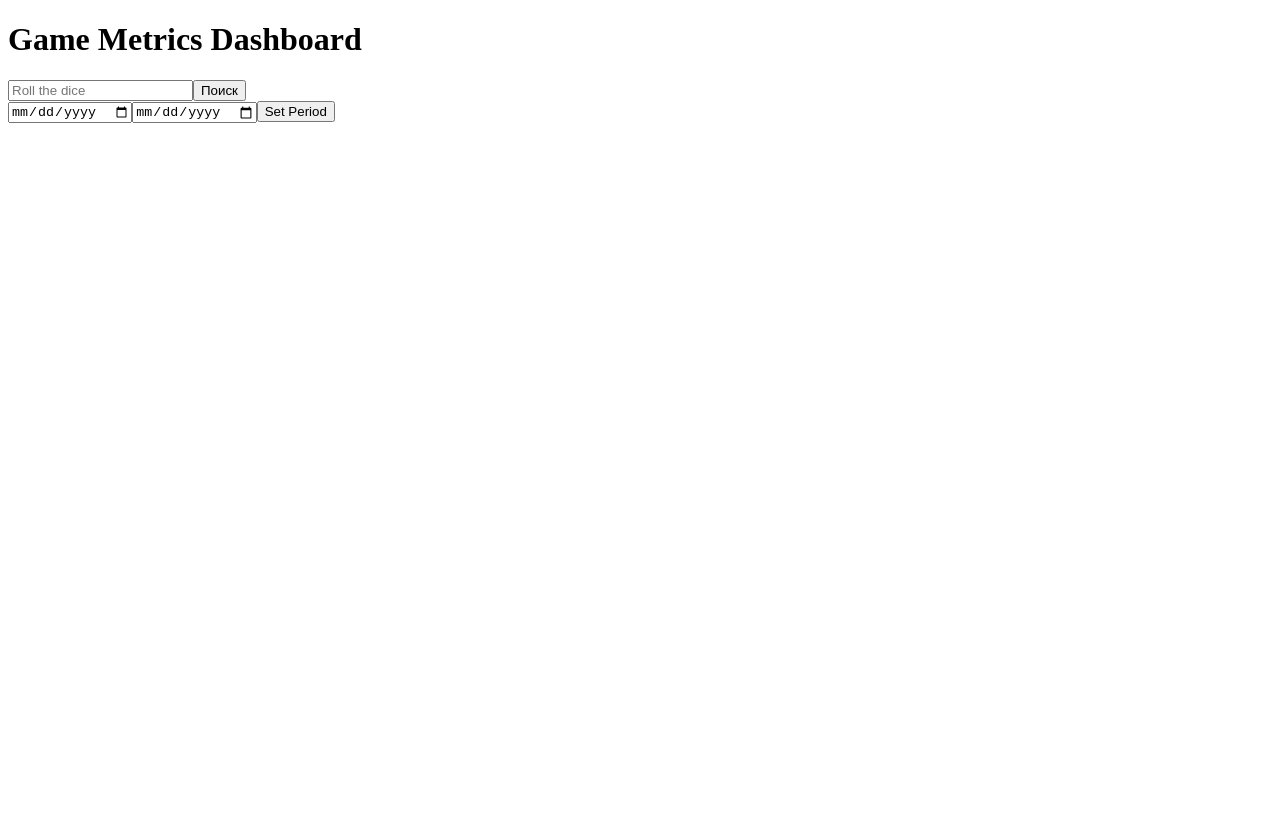
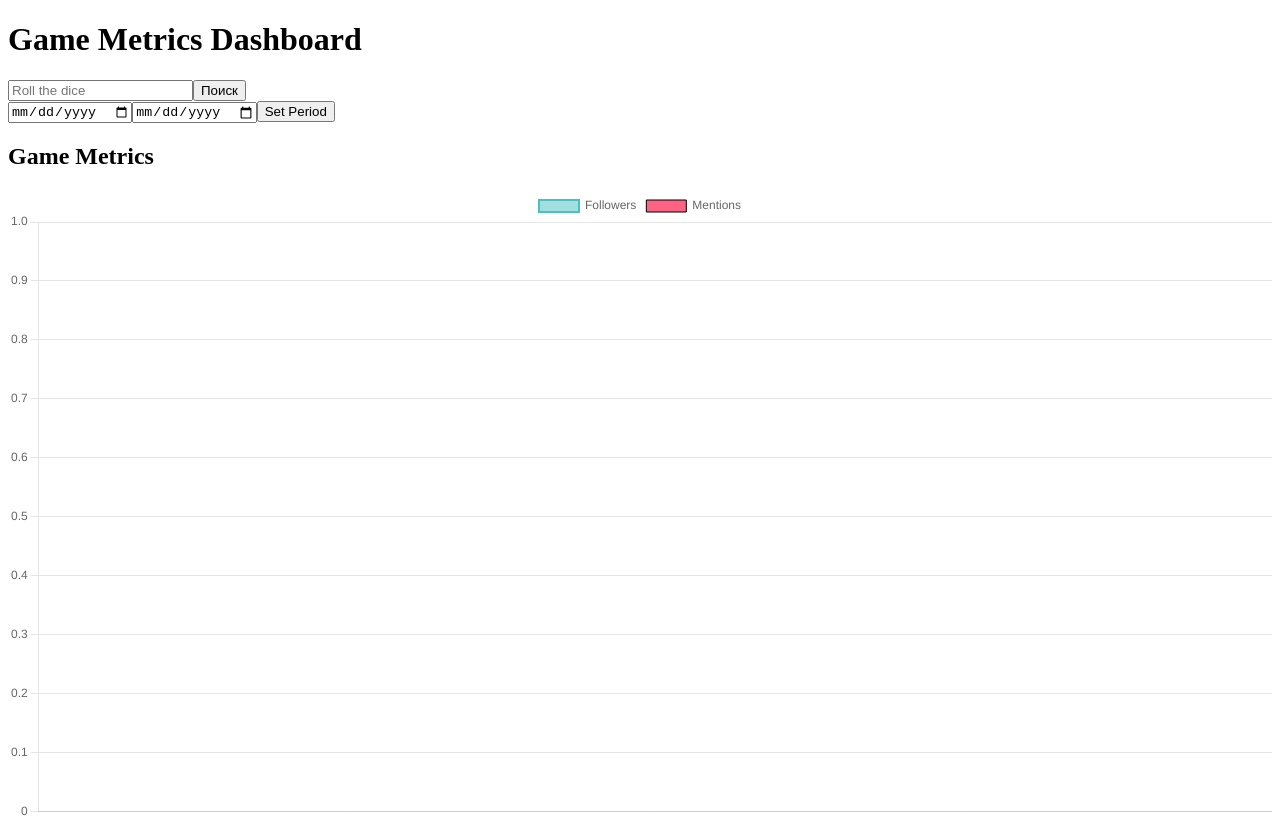
Before and after one commit to ChewBaccaYeti/Octo_games_metrics, a React app: page / in a window 1280 px wide. Before the commit the page ends 800 px from the top, so only its background shows below. Built offline with nearby package versions, Linux system fonts and the light colour scheme; no server answers.

Commit message:
Charts configuration

```diff
--- a/package.json
+++ b/package.json
@@ -38,6 +38,8 @@
     "@typescript-eslint/eslint-plugin": "^8.2.0",
     "@typescript-eslint/parser": "^8.2.0",
     "axios": "^1.7.4",
+    "chart.js": "^4.4.4",
+    "chartjs-adapter-date-fns": "^3.0.0",
     "cheerio": "^1.0.0",
     "cors": "^2.8.5",
     "d3": "^7.9.0",
@@ -51,6 +53,7 @@
     "puppeteer": "^23.1.1",
     "qs": "^6.13.0",
     "react": "^18.3.1",
+    "react-chartjs-2": "^5.2.0",
     "react-dom": "^18.3.1",
     "request": "^2.88.2"
   }
--- a/src/App.tsx
+++ b/src/App.tsx
@@ -49,7 +49,11 @@ const App: React.FC = () => {
 
     const handleSteamSearch = (data: any) => {
         console.log('Steam Data:', data);
-        setSteamData(data);
+        if (Array.isArray(data)) {
+            setSteamData(data);
+        } else {
+            setSteamData([data]); // Преобразуем в массив, если это не массив
+        }
     };
 
     return (
@@ -63,10 +67,17 @@ const App: React.FC = () => {
             {loading ? (
                 <p>Loading data...</p>
             ) : (
-                <GameChart data={mentionsData.map(post => ({
-                    date: post.date,
-                    value: 1,
-                }))} />
+                <GameChart
+                    data={steamData ? steamData.map((item: any) => ({
+                        date: item.date,
+                        followers: Number(item.followers.replace(/,/g, ''))
+                    })) : []}
+                    mentionsData={mentionsData.map(post => ({
+                        date: post.date,
+                        mention: post.title,
+                        link: post.link,
+                    }))}
+                />
             )}
             {token && (
                 <RedditRender token={token} game={game} startDate={startDate} endDate={endDate} />
--- a/src/components/GameCharts.tsx
+++ b/src/components/GameCharts.tsx
@@ -1,53 +1,100 @@
-import React, { useEffect, useRef } from 'react';
-import * as d3 from 'd3';
+import React from 'react';
+import { Line } from 'react-chartjs-2';
+import {
+    Chart as ChartJS,
+    CategoryScale,
+    LinearScale,
+    PointElement,
+    LineElement,
+    Title,
+    Tooltip,
+    Legend,
+} from 'chart.js';
+
+ChartJS.register(
+    CategoryScale,
+    LinearScale,
+    PointElement,
+    LineElement,
+    Title,
+    Tooltip,
+    Legend
+);
 
 interface GameChartProps {
-    data: Array<{ date: string; value: number }>;
+    data: { date: string; followers: number }[];
+    mentionsData: { date: string; mention: string; link: string }[];
 }
 
-const GameChart: React.FC<GameChartProps> = ({ data }) => {
-    const ref = useRef<SVGSVGElement | null>(null);
+const GameChart: React.FC<GameChartProps> = ({ data, mentionsData }) => {
+    const chartData = {
+        labels: data.map(item => item.date),
+        datasets: [
+            {
+                label: 'Followers',
+                data: data.map(item => item.followers),
+                borderColor: 'rgba(75,192,192,1)',
+                backgroundColor: 'rgba(75,192,192,0.5)',
+                fill: false,
+                tension: 0.1,
+                borderWidth: 2,
+                pointRadius: 5,
+                pointBackgroundColor: 'rgba(30, 125, 215, 0.75)',
+                pointBorderColor: 'rgba(0,0,0,1)',
+                pointHoverRadius: 7,
+                pointHoverBackgroundColor: 'rgba(210, 50, 50, 0.9)',
+                pointHoverBorderColor: 'rgba(220,220,220,1)',
+                yAxisID: 'y',
+                type: 'line' as const, // Убедитесь, что тип данных задан как "line"
+            },
+            {
+                label: 'Mentions',
+                data: mentionsData.map(item => ({ x: item.date, y: 0 })), // Используем y: 0, чтобы точки отображались на оси X
+                pointBackgroundColor: 'rgba(255,99,132,1)',
+                pointBorderColor: 'rgba(0,0,0,1)',
+                pointRadius: 5,
+                showLine: false,
+                type: 'scatter' as const, // Явно задаем тип "scatter"
+            }
+        ],
+    };
 
-    useEffect(() => {
-        if (!data || data.length === 0) return;
+    console.log('Chart Data:', chartData); // Проверка данных
 
-        const svg = d3.select(ref.current);
-        svg.selectAll('*').remove(); // Очищаем предыдущие графики
+    const options = {
+        scales: {
+            x: {
+                type: 'category' as const,
+                labels: data.map(item => new Date(item.date).toLocaleDateString()), // Форматирование даты
+            },
+            y: {
+                beginAtZero: true,
+                type: 'linear' as const,
+                position: 'left' as const,
+            },
+        },
 
-        const margin = { top: 20, right: 30, bottom: 30, left: 40 };
-        const width = 800 - margin.left - margin.right;
-        const height = 400 - margin.top - margin.bottom;
+        plugins: {
+            tooltip: {
+                callbacks: {
+                    label: function (tooltipItem: any) {
+                        if (tooltipItem.dataset.label === 'Mentions') {
+                            const mention = mentionsData[tooltipItem.dataIndex];
+                            return `${mention.mention} (${mention.date}) - ${mention.link}`;
+                        }
+                        return `${tooltipItem.dataset.label}: ${tooltipItem.formattedValue}`;
+                    },
+                },
+            },
+        },
+    };
 
-        const x = d3.scaleTime()
-            .domain(d3.extent(data, d => new Date(d.date)) as [Date, Date])
-            .range([0, width]);
-
-        const y = d3.scaleLinear()
-            .domain([0, d3.max(data, d => d.value) as number])
-            .range([height, 0]);
-
-        const line = d3.line<{ date: string; value: number }>()
-            .x(d => x(new Date(d.date)))
-            .y(d => y(d.value));
-
-        svg.append('g')
-            .attr('transform', `translate(${margin.left},${margin.top})`)
-            .call(d3.axisLeft(y));
-
-        svg.append('g')
-            .attr('transform', `translate(${margin.left},${height + margin.top})`)
-            .call(d3.axisBottom(x));
-
-        svg.append('path')
-            .datum(data)
-            .attr('transform', `translate(${margin.left},${margin.top})`)
-            .attr('fill', 'none')
-            .attr('stroke', 'steelblue')
-            .attr('stroke-width', 1.5)
-            .attr('d', line);
-    }, [data]);
-
-    return <svg ref={ref} width={800} height={400}></svg>;
+    return (
+        <div>
+            <h2>Game Metrics</h2>
+            <Line data={chartData as any} options={options} />
+        </div>
+    );
 };
 
 export default GameChart;
--- a/src/components/SteamRender.tsx
+++ b/src/components/SteamRender.tsx
@@ -8,6 +8,7 @@ interface SteamRenderProps {
 }
 
 interface SteamData {
+    gameId: string;
     gameName: string;
     currentPlayers: string;
     followers: string;
@@ -44,7 +45,6 @@ const SteamRender: React.FC<SteamRenderProps> = ({ game, startDate, endDate }) =
                 });
 
                 console.log('Steam API response:', response.data); // Добавленный лог для проверки данных
-                console.log(steamData?.gameName, steamData?.currentPlayers, steamData?.followers);
 
                 if (response.data.error) {
                     setError(response.data.error);
@@ -78,6 +78,7 @@ const SteamRender: React.FC<SteamRenderProps> = ({ game, startDate, endDate }) =
         steamData && (
             <div>
                 <h2>Steam Data for {steamData.gameName}</h2>
+                <p><strong>Идентификатор игры:</strong> {steamData.gameId}</p>
                 <p><strong>Текущее количество игроков:</strong> {steamData.currentPlayers}</p>
                 <p><strong>Подписчики:</strong> {steamData.followers}</p>
             </div>
```
Also changed, not shown: src/api/steamDB.js (+5 -11 lines), 1 other file (tests, documents, lock files or other folders).
